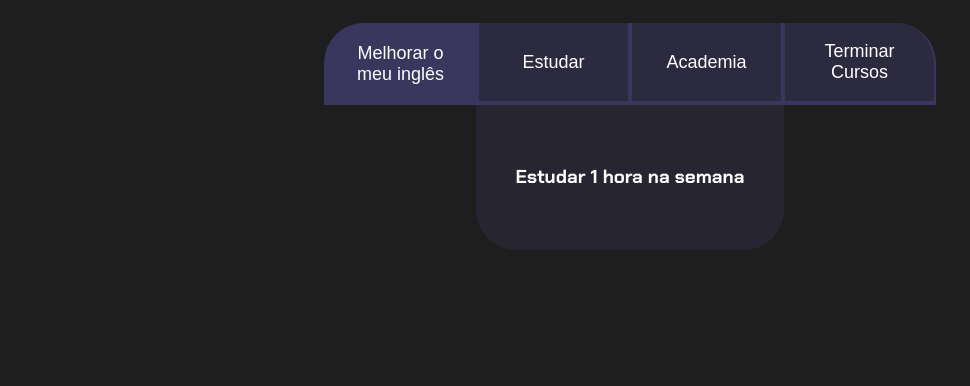
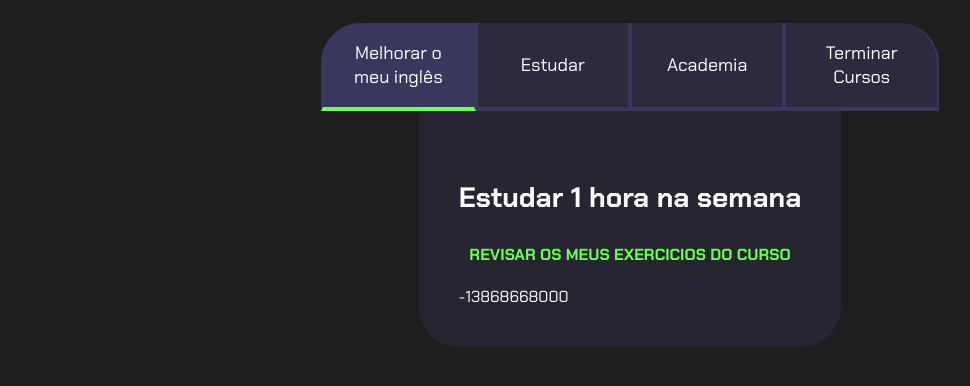
Before and after one commit to yyy1212/2024, a plain HTML site: page index.html in a window 1280 px wide. Both pictures are taken after a click on the button "Melhorar o meu inglês". Shown: the part 80-466 px from the top of the page, without its empty margins (10-980 px from the left). Drawn offline with Linux system fonts and the light colour scheme.

Commit message:
atualizando o projeto

```diff
--- a/index.html
+++ b/index.html
@@ -19,24 +19,32 @@
           <div class="abas-textos">
             <div class="aba-conteudo">
                 <h3 class="aba-conteudo-titulo-principal">Estudar 1 hora na semana</h3>
-                <h4 class="aba-conteudo-titulo-secundario"> </h4>
+                <h4 class="aba-conteudo-titulo-secundario">Revisar os meus exercicios do curso</h4>
+                <div class="contador"></div>
+
             </div>
             <div class="aba-conteudo">
-                <h3 class="aba-conteudo-titulo-principal"> </h3>
-                <h4 class="aba-conteudo-titulo-secundario"> </h4>
+                <h3 class="aba-conteudo-titulo-principal">Estudar toda tarde, os conteúdos propostos no meu plano de estudos</h3>
+                <h4 class="aba-conteudo-titulo-secundario">Tirar um dia de lazer</h4>
+                <div class="contador"></div>
+
             </div>
             <div class="aba-conteudo">
-                <h3 class="aba-conteudo-titulo-principal"> </h3>
-                <h4 class="aba-conteudo-titulo-secundario"> </h4>
+                <h3 class="aba-conteudo-titulo-principal">Começar a fazer academia,três vezes na semana</h3>
+                <h4 class="aba-conteudo-titulo-secundario">Organizar uma alimentação balanceada</h4>
+                <div class="contador"></div>
+
             </div>
             <div class="aba-conteudo">
-                <h3 class="aba-conteudo-titulo-principal"> </h3>
-                <h4 class="aba-conteudo-titulo-secundario"> </h4>
+                <h3 class="aba-conteudo-titulo-principal">Terminar os cursos da Alura</h3>
+                <h4 class="aba-conteudo-titulo-secundario">Fazer os projetos propostos</h4>
+                <div class="contador"></div>
+            </div>
             </div>
         </div>
 
     </section>
-    <script src="main.js">
+    <script src="main.js"></script>
 
     </body>
 
--- a/main.js
+++ b/main.js
@@ -1,11 +1,21 @@
 const botoes = document.querySelectorAll(".botao");
+const textos = document.querySelectorAll(".aba-conteudo");
 
-for(let i=0;i <botoes.length;i++){
-    botoes[i].onclick = function(){
+for (let i = 0; i < botoes.length; i++) {
+    botoes[i].onclick = function () {
 
-        for(let j=0;j<botoes.length;j++){
+        for (let j = 0; j < botoes.length; j++) {
             botoes[j].classList.remove("ativo");
+            textos[j].classList.remove("ativo");
         }
+
         botoes[i].classList.add("ativo");
+        textos[i].classList.add("ativo");
     }
 }
+
+const contadores = document.querySelectorAll(".contador");
+const tempoObjetivo1 = new Date("2023-10-05T00:00:00");
+let tempoAtual = new Date();
+
+contadores[0].textContent = tempoObjetivo1 - tempoAtual;
--- a/style.css
+++ b/style.css
@@ -36,8 +36,9 @@ body {
     color: var(--verde);
 }
 
+
 .botao {
-    font-family: "Crakra Petch", sans-serif;
+    font-family: 'Chakra Petch', sans-serif;
     background-color: var(--botao-inativo);
     color: var(--branco);
     display: flex;
@@ -60,10 +61,33 @@ body {
     display: block;
 }
 
-.ativo{
+.botao.ativo{
     background-color: var(--botao-ativo);
-    border-bottom: 2px solid var(--cinza);
-    }
+    border-bottom: 4px solid var(--verde);
+}
+
+.abas-textos{
+    background-color: var(--texto-fundo);
+    padding: 40px;
+    border-radius: 0 0 40px 40px;
+}
+.aba-conteudo.ativo{
+    display:block;
+}
+
+.aba-conteudo{
+    display: none;
+}
+
+.aba-conteudo-titulo-principal{
+    font-size: 28px;
+    text-align: center;
+}
+.aba-conteudo-titulo-secundario{
+    text-align: center;
+    color: var(--verde);
+    text-transform: uppercase;
+}
 
 @media screen and (min-width: 768px) {
     .botoes {
@@ -77,10 +101,3 @@ body {
     .botao:last-child {
         border-radius: 0 40px 0 0;
     }
-    .abas-textos{
-        background-color: var(--texto-fundo);
-        padding: 40px;
-        border-radius: 0 0 40px 40px;
-    }
-
-}
```
